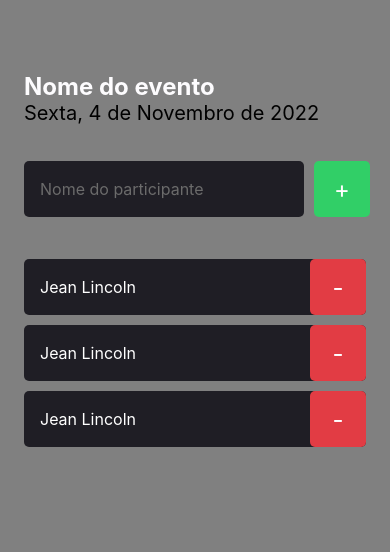
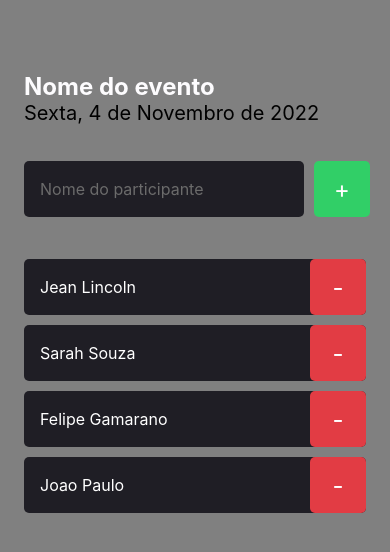
Before and after one commit to JeanLincoln/ImHere, a React Native app: screen / in a window 390 px wide. Shown: the top 552 px of the page. Built offline with nearby package versions, Linux system fonts and the light colour scheme.

Commit message:
usando typescript e propriedades

```diff
--- a/src/components/Participant/index.tsx
+++ b/src/components/Participant/index.tsx
@@ -3,10 +3,14 @@ import React from "react";
 import { Text, TouchableOpacity, View } from "react-native";
 import { styles } from "./styles";
 
-export function Participant() {
+type User = {
+  name: string;
+};
+
+export function Participant({ name }: User) {
   return (
     <View style={styles.container}>
-      <Text style={styles.name}>Jean Lincoln</Text>
+      <Text style={styles.name}>{name}</Text>
 
       <TouchableOpacity style={styles.button}>
         <Text style={styles.buttonText}>-</Text>
--- a/src/screens/Home/index.tsx
+++ b/src/screens/Home/index.tsx
@@ -25,9 +25,10 @@ export function Home() {
         </TouchableOpacity>
       </View>
 
-      <Participant />
-      <Participant />
-      <Participant />
+      <Participant name="Jean Lincoln" />
+      <Participant name="Sarah Souza" />
+      <Participant name="Felipe Gamarano" />
+      <Participant name="Joao Paulo" />
     </View>
   );
 }
--- a/tsconfig.json
+++ b/tsconfig.json
@@ -22,13 +22,13 @@
   },
   "include": [
     "src/**/*.ts",
-    "src/**/*.d.ts"
+    "src/**/*.d.ts",
+    "src/**/*.tsx"
   ],
   "exclude": [
     "node_modules",
     "babel.config.js",
     "metro.config.js",
     "jest.config.js"
-  ],
-  "extends": "expo/tsconfig.base"
+  ]
 }
```
